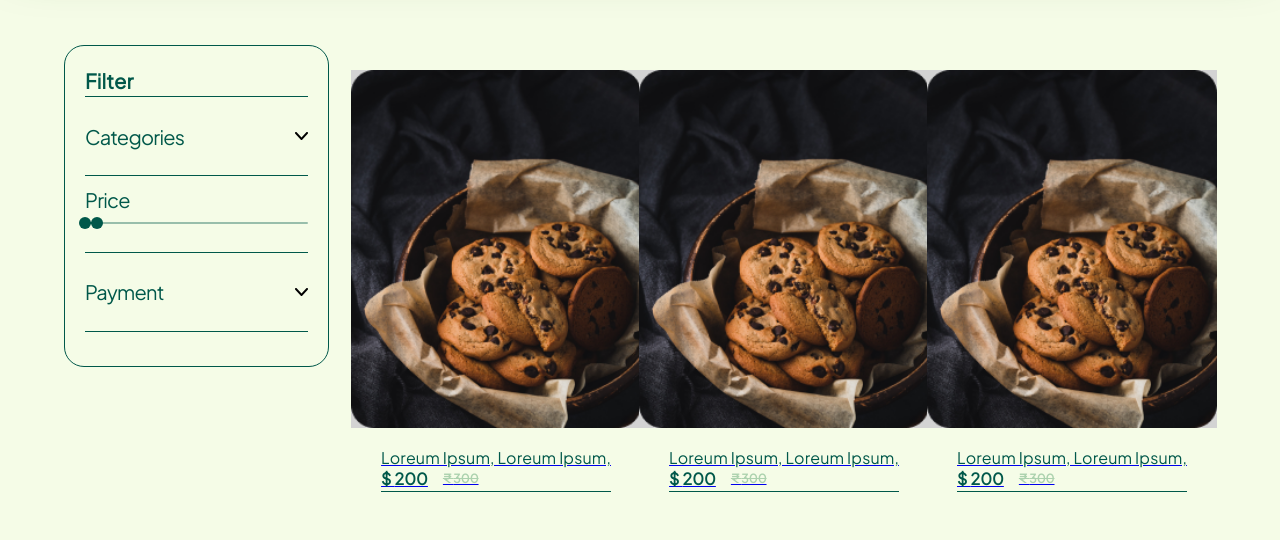
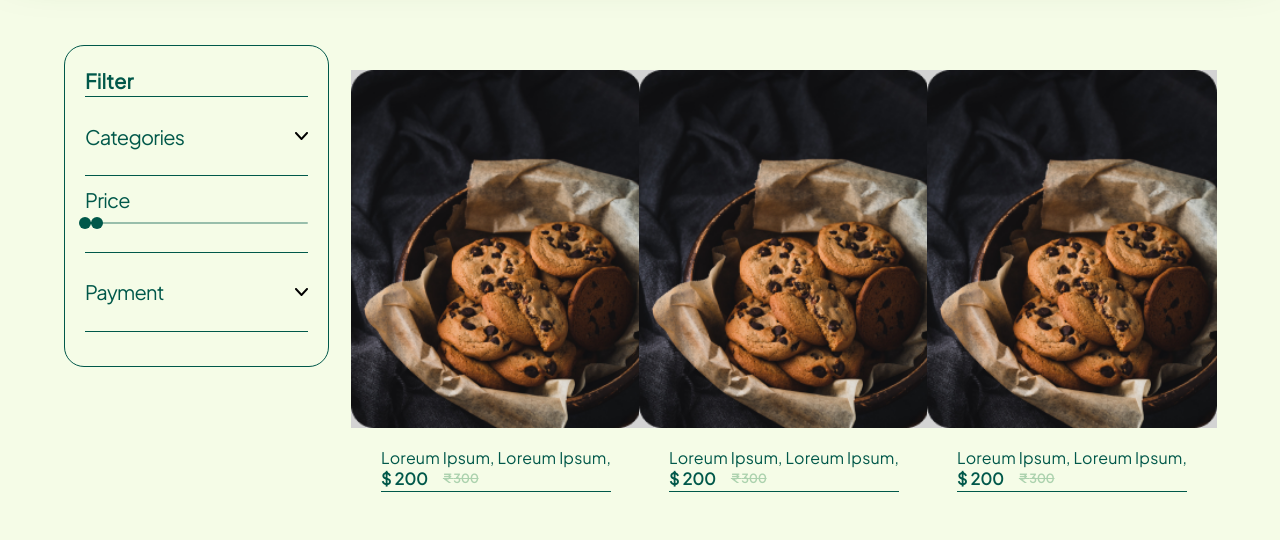
Before and after one commit to subru-37/sample-repo, a React (Vite) app in the folder client/: page /products in a window 1280 px wide. Shown: the part 205-745 px from the top of the page. Built offline with nearby package versions, Linux system fonts and the light colour scheme.

Commit message:
bug fixes

```diff
--- a/client/src/Components/Navbar.tsx
+++ b/client/src/Components/Navbar.tsx
@@ -100,7 +100,6 @@ export default function Navbar({ cartopen, setCartOpen }: props) {
                 </Link>
               );
             })}
-
           </Box>
           <Box>
             <Button color="inherit">
@@ -126,9 +125,10 @@ export default function Navbar({ cartopen, setCartOpen }: props) {
         >
           {navlinks.map((value, index) => {
             return (
+              <Link to={value.link} style={{ textDecoration: 'none' }} onClick={()=> setValue(false)}>
                 <Typography
                   sx={{
-                  color: '#00584A',
+                    color: 'green.darker',
                     fontfamily: 'Plus Jakarta Sans',
                     fontSize: '16px',
                     fontStyle: 'normal',
@@ -137,10 +137,9 @@ export default function Navbar({ cartopen, setCartOpen }: props) {
                     margin: '20px 0',
                   }}
                 >
-                <Link to={value.link} style={{ textDecoration: 'none' }}>
                   {value.name}
+                </Typography>
               </Link>
-              </Typography>
             );
           })}
         </Box>
--- a/client/src/Pages/Products.tsx
+++ b/client/src/Pages/Products.tsx
@@ -179,7 +179,7 @@ const Products = (props: props) => {
                 padding: '25px !important',
               }}
             >
-              <Link to={`/products/${index}`}>{value}</Link>
+              <Link style={{textDecoration:'none'}} to={`/products/${index}`}>{value}</Link>
             </Grid>
           ))}
         </Grid>
```
Lines whose indentation alone changed are shown as unchanged.
